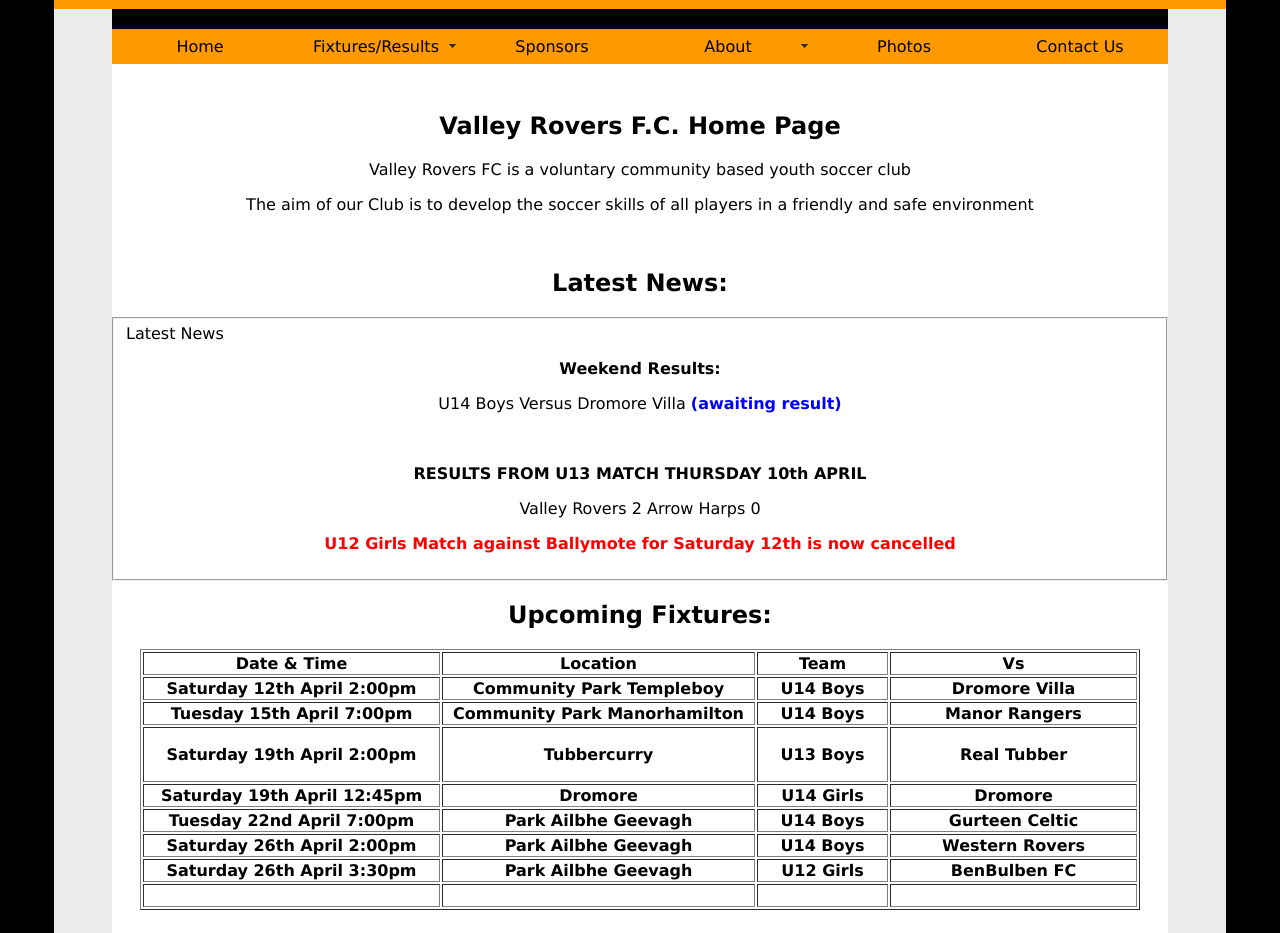
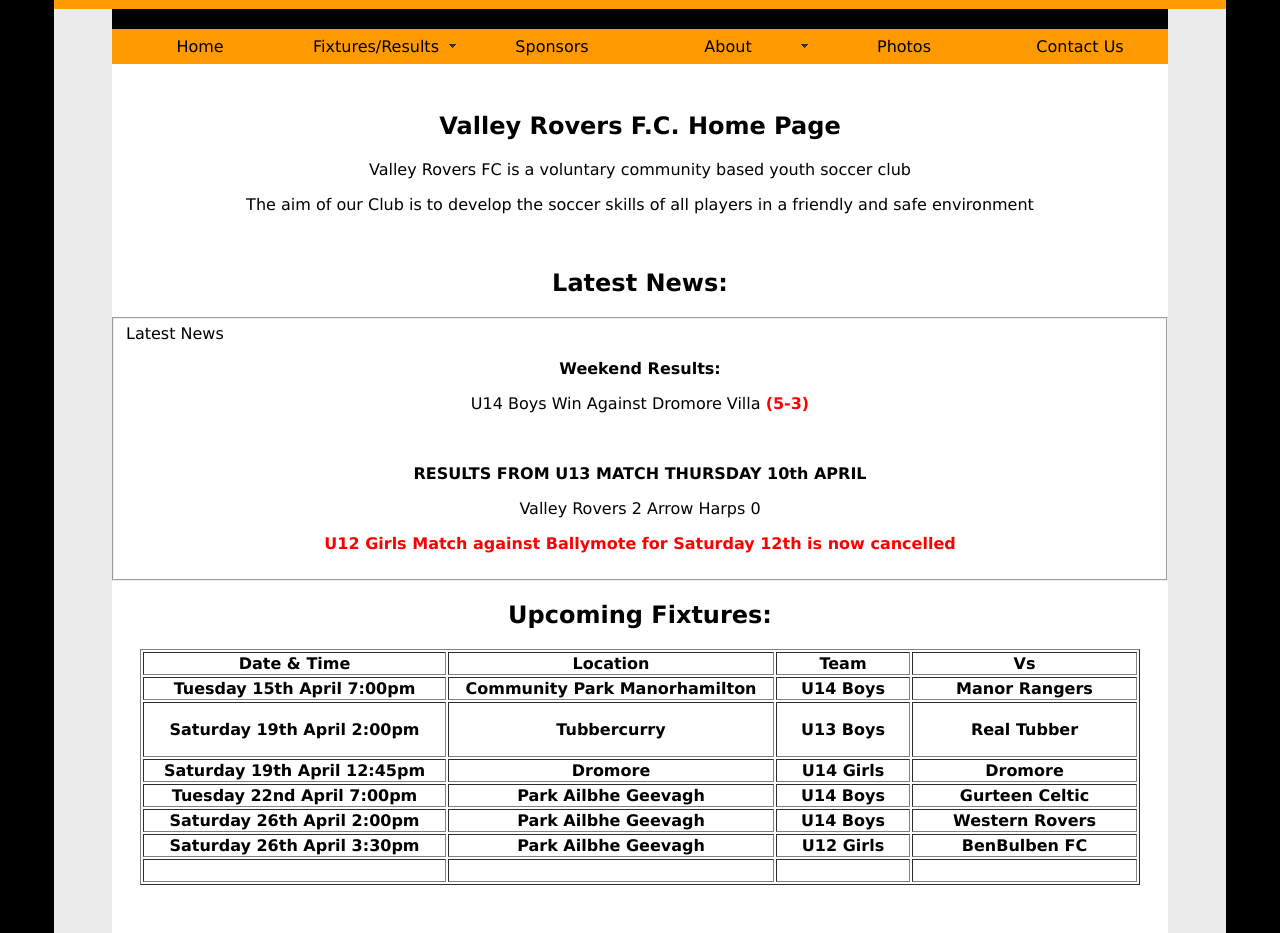
Before and after one commit to BillNyeVapeGuy/Valley-Rovers-FC, a plain HTML site: page index.html in a window 1280 px wide. Shown: the part 142-1075 px from the top of the page. Drawn offline with Linux system fonts and the light colour scheme; a script that the page names is missing.

Commit message:
+ Match Update

```diff
--- a/index.html
+++ b/index.html
@@ -69,10 +69,6 @@ h1 {
 .style3 {font-weight: bold}
 .style4 {
 	color: #FF0000;
-	font-weight: bold;
-}
-.style5 {
-	color: #0000FF;
 	font-weight: bold;
 }
 -->
@@ -191,7 +187,7 @@ h1 {
         <div align="left">Latest News</div>
 <div align="center">
   <p class="style59"><strong>Weekend Results:</strong> </p>
-  <p class="style59">U14 Boys Versus Dromore Villa <span class="style5">(awaiting result)</span></p>
+  <p class="style59">U14 Boys Win Against Dromore Villa <span class="style4">(5-3)</span></p>
   <p class="style59">&nbsp;</p>
   <p class="style59"><strong>RESULTS FROM U13 MATCH THURSDAY 10th APRIL</strong></p>
   <p class="style59">Valley Rovers 2 Arrow Harps 0</p>
@@ -212,16 +208,10 @@ h1 {
     <div align="center">
       <table width="1000" border="1">
         <tr>
-          <th width="293" scope="col">Date &amp; Time</th>
-          <th width="309" scope="col">Location</th>
-          <th width="127" scope="col">Team</th>
-          <th width="243" scope="col">Vs</th>
-        </tr>
-        <tr>
-          <th scope="col">Saturday 12th April 2:00pm</th>
-          <th scope="col">Community Park Templeboy</th>
-          <th scope="col">U14 Boys</th>
-          <th scope="col">Dromore Villa</th>
+          <th width="299" scope="col">Date &amp; Time</th>
+          <th width="322" scope="col">Location</th>
+          <th width="130" scope="col">Team</th>
+          <th width="221" scope="col">Vs</th>
         </tr>
         <tr>
           <th scope="col">Tuesday 15th April 7:00pm</th>
```
Also changed, not shown: fixbu14.html (+1 -1 lines).
